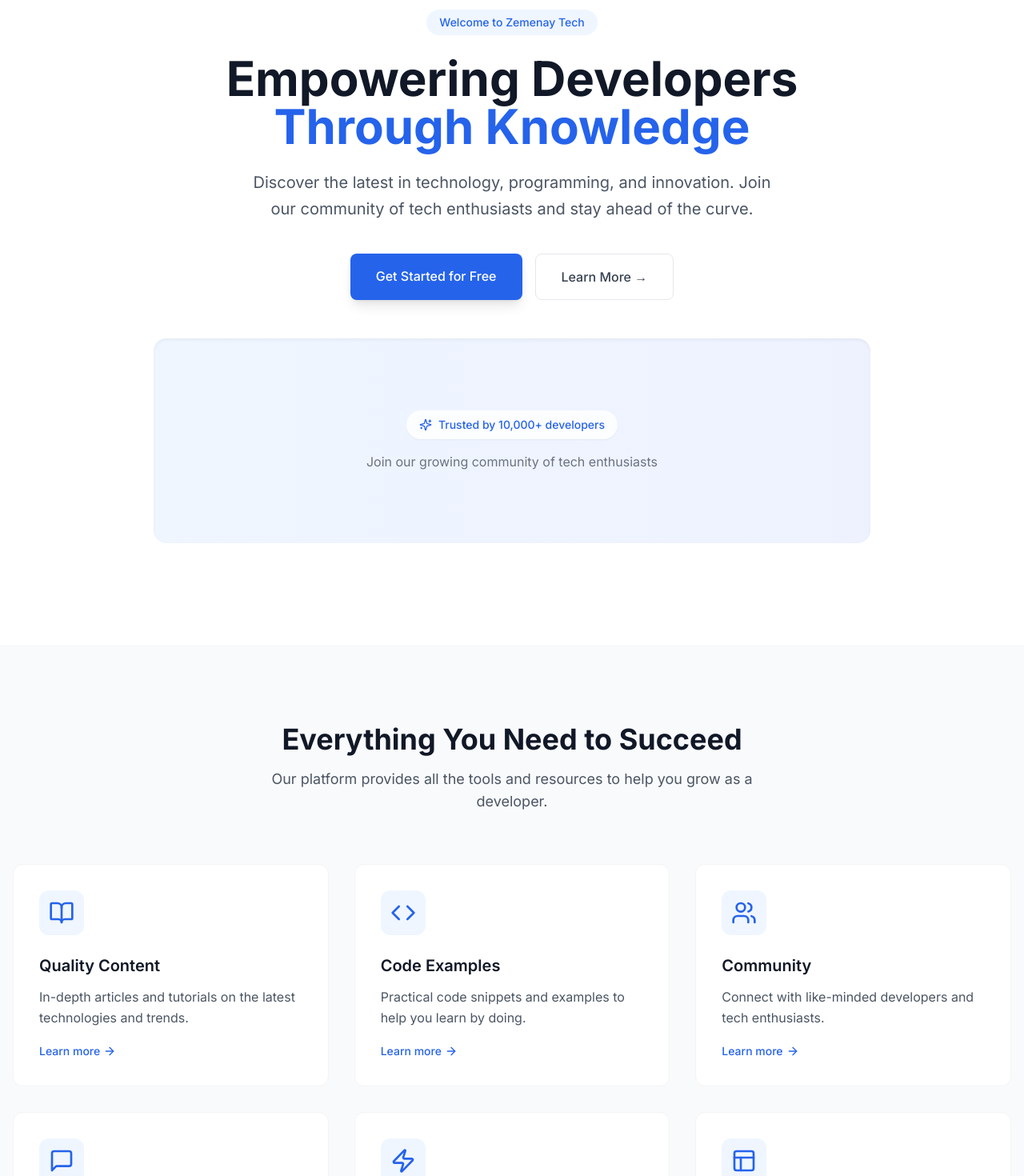
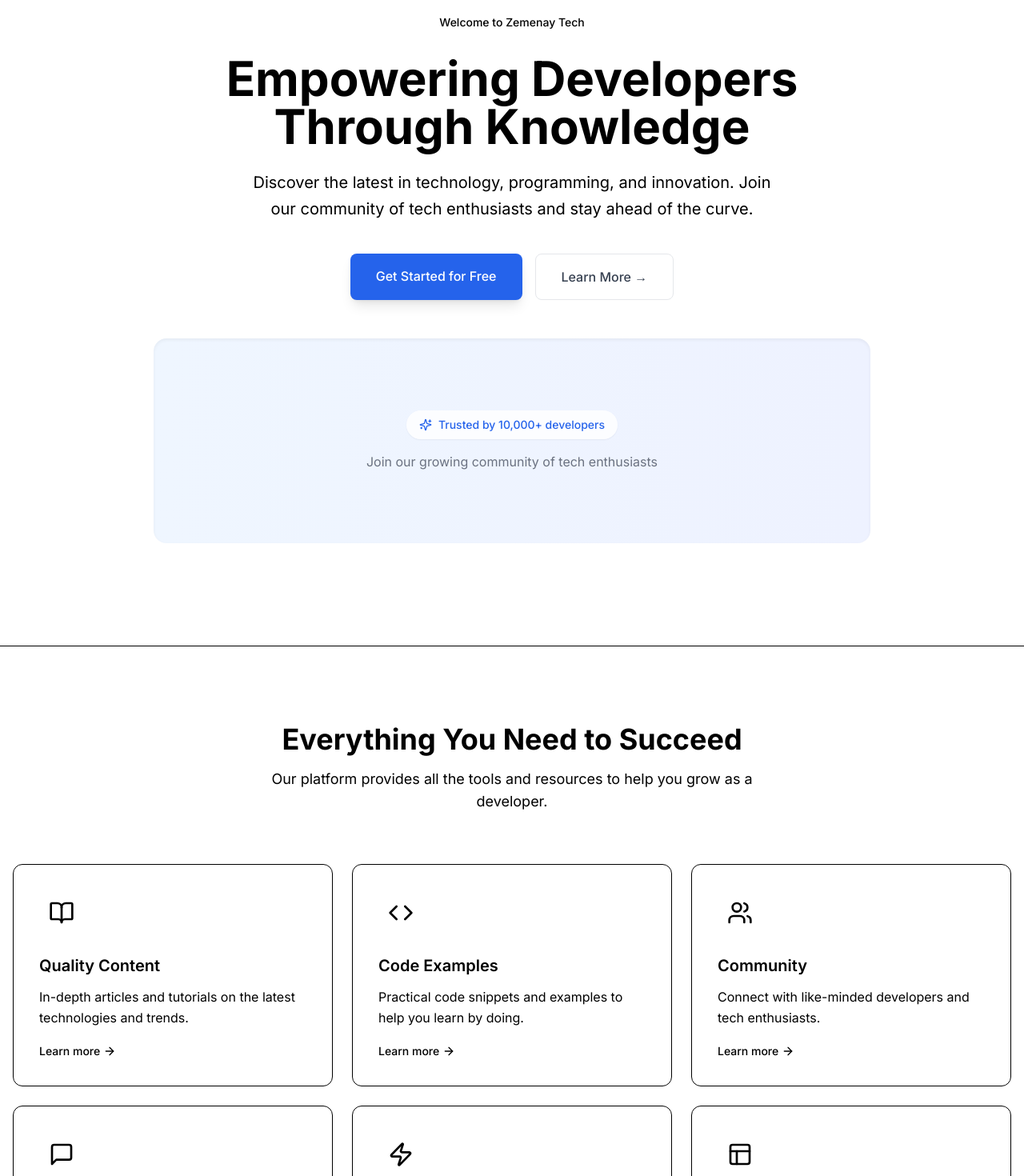
Before and after one commit to NahomBrook/Zemenay-Tech-Blog-System, a Next.js app: page / in a window 1280 px wide. Shown: the part 180-1650 px from the top of the page at 80% size. Built offline with nearby package versions, Linux system fonts and the light colour scheme.

Commit message:
Updated the landing page

```diff
--- a/src/components/landing/landing.tsx
+++ b/src/components/landing/landing.tsx
@@ -30,18 +30,18 @@
   ];
 
   return (
-    <div className="min-h-screen bg-white">
+    <div className="min-h-screen bg-background">
       {/* Hero Section */}
-      <section className="py-20 md:py-32 bg-white border-b border-gray-100">
+      <section className="py-20 md:py-32 bg-background border-b border-border">
         <div className="container mx-auto px-4 text-center">
-          <div className="inline-block px-4 py-1.5 text-sm font-medium text-blue-600 bg-blue-50 rounded-full mb-6">
+          <div className="inline-block px-4 py-1.5 text-sm font-medium text-primary bg-primary/10 rounded-full mb-6">
             Welcome to Zemenay Tech
           </div>
-          <h1 className="text-4xl md:text-6xl font-bold text-gray-900 mb-6 leading-tight">
+          <h1 className="text-4xl md:text-6xl font-bold text-foreground mb-6 leading-tight">
             Empowering Developers <br />
-            <span className="text-blue-600">Through Knowledge</span>
+            <span className="text-primary">Through Knowledge</span>
           </h1>
-          <p className="text-xl text-gray-600 mb-10 max-w-2xl mx-auto leading-relaxed">
+          <p className="text-xl text-muted-foreground mb-10 max-w-2xl mx-auto leading-relaxed">
             Discover the latest in technology, programming, and innovation.
             Join our community of tech enthusiasts and stay ahead of the curve.
           </p>
@@ -76,30 +76,30 @@
       </section>
 
       {/* Features Section */}
-      <section className="py-16 md:py-24 bg-gray-50">
+      <section className="py-16 md:py-24 bg-muted/30">
         <div className="container mx-auto px-4">
           <div className="text-center mb-16">
-            <h2 className="text-3xl md:text-4xl font-bold text-gray-900 mb-4">
+            <h2 className="text-3xl md:text-4xl font-bold text-foreground mb-4">
               Everything You Need to Succeed
             </h2>
-            <p className="text-lg text-gray-600 max-w-2xl mx-auto">
+            <p className="text-lg text-muted-foreground max-w-2xl mx-auto">
               Our platform provides all the tools and resources to help you grow as a developer.
             </p>
           </div>
 
-          <div className="grid grid-cols-1 md:grid-cols-2 lg:grid-cols-3 gap-8">
+          <div className="grid grid-cols-1 md:grid-cols-2 lg:grid-cols-3 gap-6">
             {features.map((feature, index) => (
               <div
                 key={index}
-                className="group bg-white p-8 rounded-xl border border-gray-100 hover:border-blue-100 transition-all duration-300 hover:shadow-lg"
+                className="group bg-card p-8 rounded-xl border border-border hover:border-primary/20 transition-all duration-300 hover:shadow-lg"
               >
-                <div className="w-14 h-14 flex items-center justify-center bg-blue-50 rounded-xl text-blue-600 mb-6 group-hover:bg-blue-100 transition-colors duration-300">
-                  {feature.icon}
+                <div className="w-14 h-14 flex items-center justify-center bg-primary/10 rounded-xl text-primary mb-6 group-hover:bg-primary/20 transition-colors duration-300">
+                  {React.cloneElement(feature.icon, { className: 'h-8 w-8' })}
                 </div>
-                <h3 className="text-xl font-semibold text-gray-900 mb-3">{feature.title}</h3>
-                <p className="text-gray-600 leading-relaxed">{feature.description}</p>
+                <h3 className="text-xl font-semibold text-foreground mb-3">{feature.title}</h3>
+                <p className="text-muted-foreground leading-relaxed">{feature.description}</p>
                 <div className="mt-4">
-                  <span className="inline-flex items-center text-blue-600 font-medium text-sm">
+                  <span className="inline-flex items-center text-primary font-medium text-sm">
                     Learn more
                     <ArrowRight className="ml-1 w-4 h-4" />
                   </span>
@@ -111,7 +111,7 @@
           <div className="mt-16 text-center">
             <Link
               href="/features"
-              className="inline-flex items-center px-6 py-3 border border-gray-200 text-gray-700 font-medium rounded-lg hover:bg-gray-50 transition-colors duration-300"
+              className="inline-flex items-center px-6 py-3 border border-border text-foreground font-medium rounded-lg hover:bg-accent transition-colors duration-300"
             >
               View all features
               <ArrowRight className="ml-2 w-4 h-4" />
@@ -156,30 +156,30 @@
       </section>
 
       {/* Testimonials Section */}
-      <section className="py-16 md:py-24 bg-white">
+      <section className="py-16 md:py-24 bg-background">
         <div className="container mx-auto px-4">
           <div className="text-center mb-16">
-            <h2 className="text-3xl md:text-4xl font-bold text-gray-900 mb-4">
+            <h2 className="text-3xl md:text-4xl font-bold text-foreground mb-4">
               Loved by Developers Worldwide
             </h2>
-            <p className="text-lg text-gray-600 max-w-2xl mx-auto">
+            <p className="text-lg text-muted-foreground max-w-2xl mx-auto">
               Join thousands of developers who have accelerated their learning journey with us.
             </p>
           </div>
 
-          <div className="grid grid-cols-1 md:grid-cols-2 lg:grid-cols-3 gap-8">
+          <div className="grid grid-cols-1 md:grid-cols-2 lg:grid-cols-3 gap-6">
             {testimonials.map((testimonial, index) => (
               <div
                 key={index}
-                className="group bg-white p-8 rounded-xl border border-gray-100 hover:border-blue-100 transition-all duration-300 hover:shadow-lg"
+                className="group bg-card p-8 rounded-xl border border-border hover:border-primary/20 transition-all duration-300 hover:shadow-lg"
               >
                 <div className="flex items-center mb-6">
-                  <div className="w-14 h-14 rounded-full bg-blue-50 flex items-center justify-center text-blue-600 font-semibold text-xl group-hover:bg-blue-100 transition-colors duration-300">
+                  <div className="w-14 h-14 rounded-full bg-primary/10 flex items-center justify-center text-primary font-semibold text-xl group-hover:bg-primary/20 transition-colors duration-300">
                     {testimonial.name.charAt(0)}
                   </div>
                   <div className="ml-4">
-                    <h4 className="font-semibold text-gray-900">{testimonial.name}</h4>
-                    <p className="text-sm text-gray-500">{testimonial.role}</p>
+                    <h4 className="font-semibold text-foreground">{testimonial.name}</h4>
+                    <p className="text-sm text-muted-foreground">{testimonial.role}</p>
                   </div>
                 </div>
                 <div className="flex mb-4">
@@ -187,7 +187,7 @@
                     <Star key={star} className="h-5 w-5 text-yellow-400 fill-current" />
                   ))}
                 </div>
-                <blockquote className="text-gray-600 leading-relaxed">
+                <blockquote className="text-muted-foreground leading-relaxed italic">
                   "{testimonial.content}"
                 </blockquote>
               </div>
@@ -195,66 +195,74 @@
           </div>
 
           <div className="mt-16 text-center">
-            <div className="inline-flex items-center space-x-4">
+            <div className="inline-flex items-center justify-center space-x-4 bg-muted/50 py-3 px-6 rounded-full mx-auto">
               <div className="flex -space-x-2">
                 {[1, 2, 3, 4, 5].map((i) => (
-                  <div key={i} className="w-10 h-10 rounded-full bg-blue-50 border-2 border-white"></div>
+                  <div key={i} className="w-8 h-8 rounded-full bg-primary/10 border-2 border-background"></div>
                 ))}
               </div>
-              <span className="text-sm text-gray-500">Join 10,000+ developers in our community</span>
+              <span className="text-sm text-muted-foreground">Join 10,000+ developers in our community</span>
             </div>
           </div>
         </div>
       </section>
 
       {/* CTA Section */}
-      <section className="py-20 md:py-28 bg-gradient-to-br from-blue-50 to-indigo-50 border-t border-gray-100">
+      <section className="py-20 md:py-28 bg-gradient-to-br from-primary/5 to-primary/10 border-t border-border">
         <div className="container mx-auto px-4 text-center">
           <div className="max-w-4xl mx-auto">
-            <h2 className="text-3xl md:text-5xl font-bold text-gray-900 mb-6 leading-tight">
-              Ready to level up your <span className="text-blue-600">tech journey</span>?
+            <h2 className="text-3xl md:text-5xl font-bold text-foreground mb-6 leading-tight">
+              Ready to level up your <span className="text-primary">tech journey</span>?
             </h2>
-            <p className="text-xl text-gray-600 mb-10 max-w-2xl mx-auto leading-relaxed">
+            <p className="text-xl text-muted-foreground mb-10 max-w-2xl mx-auto leading-relaxed">
               Join our community of 10,000+ developers and get access to exclusive resources, tutorials, and a supportive network.
             </p>
 
             <div className="flex flex-col sm:flex-row justify-center gap-4 max-w-md mx-auto">
               <Link
                 href="/auth/signup"
-                className="px-8 py-4 bg-blue-600 text-white rounded-lg font-semibold hover:bg-blue-700 transition-all duration-300 transform hover:-translate-y-1 shadow-lg hover:shadow-xl"
+                className="px-8 py-4 bg-primary text-primary-foreground rounded-lg font-semibold hover:bg-primary/90 transition-all duration-300 transform hover:-translate-y-1 shadow-lg hover:shadow-xl"
               >
                 Get Started for Free
               </Link>
               <Link
                 href="/about"
-                className="px-8 py-4 bg-white text-gray-700 border border-gray-200 rounded-lg font-medium hover:bg-gray-50 transition-all duration-300 shadow-sm hover:shadow"
+                className="px-8 py-4 bg-background text-foreground border border-border rounded-lg font-medium hover:bg-accent transition-all duration-300 shadow-sm hover:shadow"
               >
                 Learn More
               </Link>
             </div>
 
-            <div className="mt-8 flex items-center justify-center space-x-2 text-sm text-gray-500">
-              <CheckCircle className="w-4 h-4 text-green-500" />
-              <span>No credit card required</span>
-              <span className="text-gray-300 mx-2">•</span>
-              <span>7-day free trial</span>
-              <span className="text-gray-300 mx-2">•</span>
-              <span>Cancel anytime</span>
+            <div className="mt-8 flex flex-wrap items-center justify-center gap-x-4 gap-y-2 text-sm text-muted-foreground">
+              <div className="flex items-center">
+                <CheckCircle className="w-4 h-4 text-green-500 mr-1.5" />
+                <span>No credit card required</span>
+              </div>
+              <div className="hidden sm:block w-px h-4 bg-border" />
+              <div className="flex items-center">
+                <CheckCircle className="w-4 h-4 text-green-500 mr-1.5" />
+                <span>7-day free trial</span>
+              </div>
+              <div className="hidden sm:block w-px h-4 bg-border" />
+              <div className="flex items-center">
+                <CheckCircle className="w-4 h-4 text-green-500 mr-1.5" />
+                <span>Cancel anytime</span>
+              </div>
             </div>
 
-            <div className="mt-12 pt-8 border-t border-gray-100">
+            <div className="mt-12 pt-8 border-t border-border">
               <div className="flex flex-wrap items-center justify-center gap-6">
                 <div className="flex items-center">
                   <div className="flex -space-x-2">
                     {[1, 2, 3, 4, 5].map((i) => (
-                      <div key={i} className="w-8 h-8 rounded-full bg-blue-100 border-2 border-white"></div>
+                      <div key={i} className="w-8 h-8 rounded-full bg-primary/20 border-2 border-background"></div>
                     ))}
                   </div>
                   <div className="ml-3 text-left">
-                    <div className="text-sm text-gray-500">Trusted by developers at</div>
-                    <div className="flex items-center space-x-1">
+                    <div className="text-sm text-muted-foreground">Trusted by developers at</div>
+                    <div className="flex flex-wrap items-center gap-x-2">
                       {['Google', 'Microsoft', 'Amazon', 'Netflix'].map((company, i) => (
-                        <span key={i} className="text-sm font-medium text-gray-700">
+                        <span key={i} className="text-sm font-medium text-foreground">
                           {company}{i < 3 ? ',' : ''}
                         </span>
                       ))}
```
